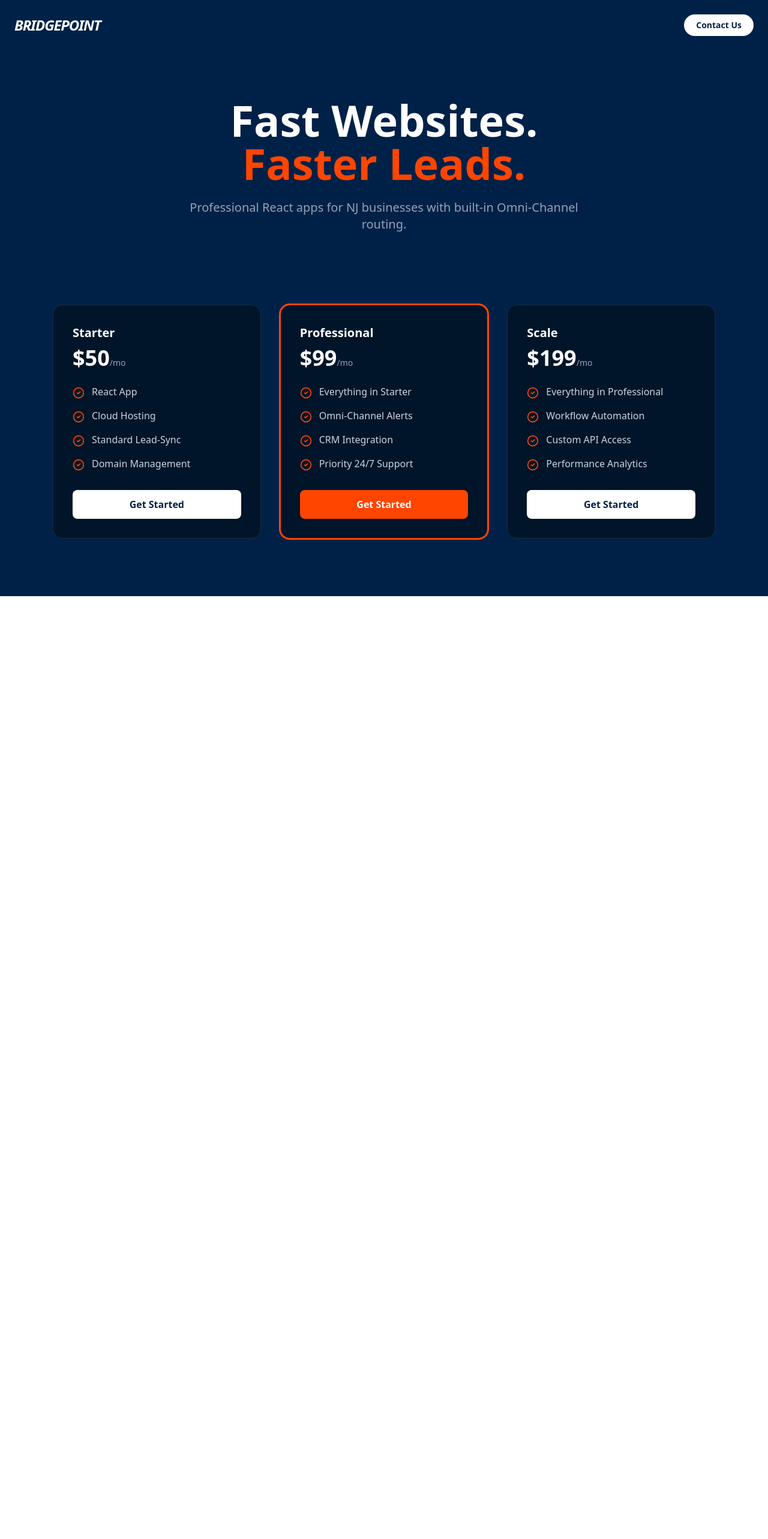
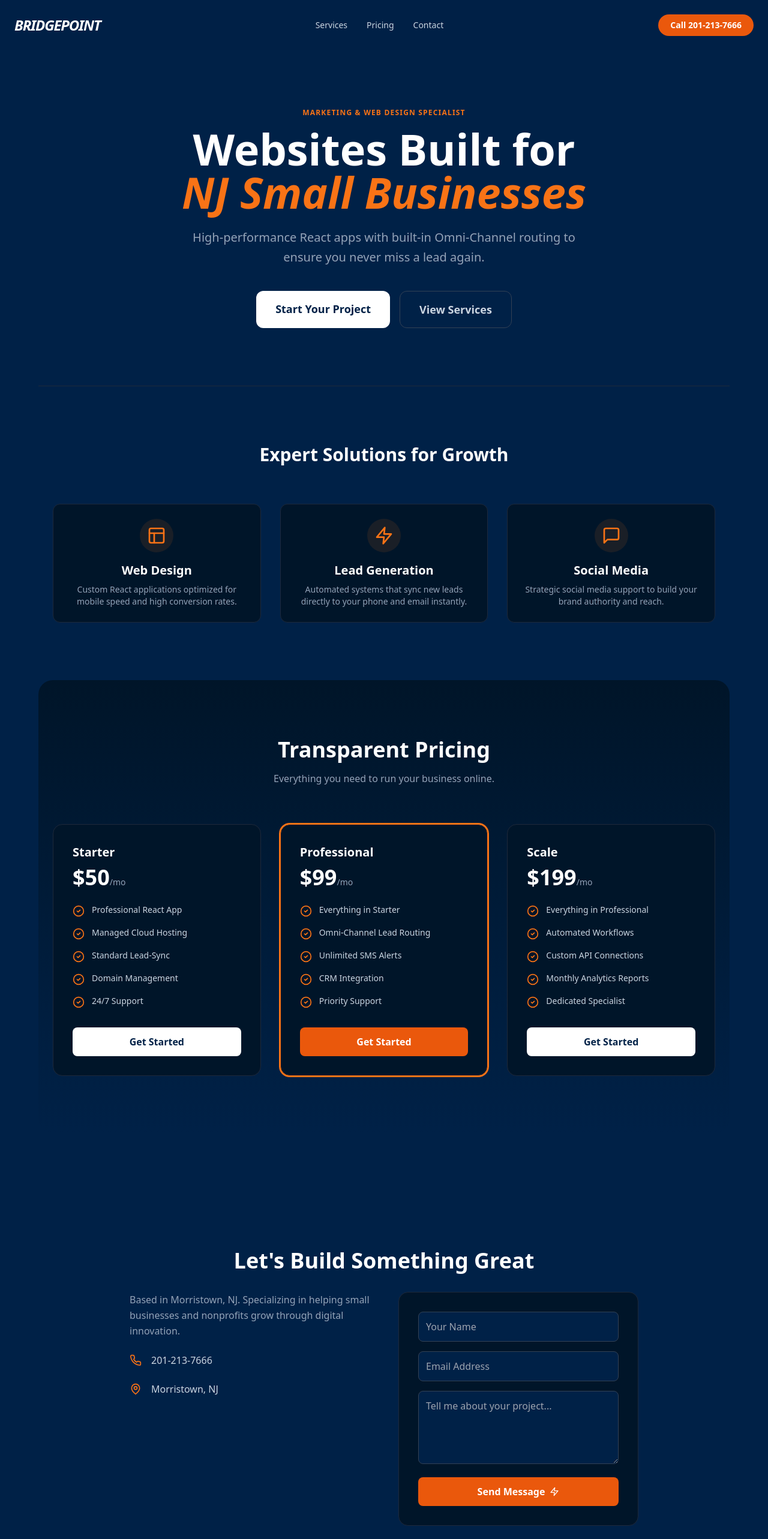
Before and after one commit to jeremyprzyhocki-ctrl/bridgepoint-marketing-site, a React (Create React App) app: page / in a window 1280 px wide. Shown: the top 2566 px of the page at 60% size. Before the commit the page ends 994 px from the top, so only its background shows below. Built offline with nearby package versions, Linux system fonts and the light colour scheme.

Commit message:
Refactor App and enhance PricingCard component
Refactor App component and enhance PricingCard with new features and styles.

```diff
--- a/src/App.js
+++ b/src/App.js
@@ -1,19 +1,29 @@
-import React from 'react';
-import { CheckCircle2 } from 'lucide-react';
+import React, { useState } from 'react';
+import { CheckCircle2, Mail, Phone, MapPin, Globe, Layout, MessageSquare, Zap } from 'lucide-react';
+
+const Feature = ({ icon: Icon, title, desc }) => (
+  <div className="flex flex-col items-center text-center p-6 bg-[#001529] rounded-xl border border-slate-800 transition hover:border-orange-500">
+    <div className="bg-orange-500/10 p-3 rounded-full mb-4">
+      <Icon className="text-orange-500 w-8 h-8" />
+    </div>
+    <h3 className="text-xl font-bold mb-2">{title}</h3>
+    <p className="text-slate-400 text-sm">{desc}</p>
+  </div>
+);
 
 const PricingCard = ({ tier, price, features, highlight = false }) => (
-  <div className={`p-8 rounded-2xl border ${highlight ? 'border-[#FF4500] ring-2 ring-[#FF4500]' : 'border-slate-800'} bg-[#001529] text-white flex flex-col h-full`}>
+  <div className={`p-8 rounded-2xl border ${highlight ? 'border-orange-500 ring-2 ring-orange-500' : 'border-slate-800'} bg-[#001529] text-white flex flex-col h-full transform transition hover:scale-105`}>
     <h3 className="text-xl font-bold mb-2">{tier}</h3>
     <div className="text-4xl font-bold mb-6">${price}<span className="text-sm font-normal text-slate-400">/mo</span></div>
-    <ul className="space-y-4 mb-8 flex-grow text-slate-300">
+    <ul className="space-y-4 mb-8 flex-grow">
       {features.map((f, i) => (
-        <li key={i} className="flex items-start gap-3">
-          <CheckCircle2 className="text-[#FF4500] w-5 h-5 mt-1 flex-shrink-0" />
+        <li key={i} className="flex items-start gap-3 text-slate-300 text-sm">
+          <CheckCircle2 className="text-orange-500 w-5 h-5 mt-0.5 flex-shrink-0" />
           <span>{f}</span>
         </li>
       ))}
     </ul>
-    <button className={`w-full py-3 rounded-lg font-bold transition ${highlight ? 'bg-[#FF4500] hover:bg-orange-700' : 'bg-white text-[#002147] hover:bg-slate-200'}`}>
+    <button className={`w-full py-3 rounded-lg font-bold transition ${highlight ? 'bg-orange-600 hover:bg-orange-700' : 'bg-white text-[#002147] hover:bg-slate-200'}`}>
       Get Started
     </button>
   </div>
@@ -21,20 +31,89 @@ const PricingCard = ({ tier, price, features, highlight = false }) => (
 
 export default function App() {
   return (
-    <div className="bg-[#002147] min-h-screen font-sans text-white">
-      <nav className="p-6 max-w-7xl mx-auto flex justify-between items-center">
+    <div className="bg-[#002147] min-h-screen font-sans text-white selection:bg-orange-500/30">
+      {/* Navigation */}
+      <nav className="p-6 max-w-7xl mx-auto flex justify-between items-center sticky top-0 bg-[#002147]/80 backdrop-blur-md z-50">
         <div className="text-2xl font-black italic tracking-tighter">BRIDGEPOINT</div>
-        <button className="bg-white text-[#002147] px-5 py-2 rounded-full font-bold text-sm">Contact Us</button>
+        <div className="hidden md:flex gap-8 text-sm font-medium text-slate-300">
+          <a href="#services" className="hover:text-orange-500 transition">Services</a>
+          <a href="#pricing" className="hover:text-orange-500 transition">Pricing</a>
+          <a href="#contact" className="hover:text-orange-500 transition">Contact</a>
+        </div>
+        <a href="tel:2012137666" className="bg-orange-600 hover:bg-orange-700 text-white px-5 py-2 rounded-full font-bold text-sm transition">
+          Call 201-213-7666
+        </a>
       </nav>
-      <section className="max-w-6xl mx-auto px-6 py-20 text-center">
-        <h1 className="text-5xl md:text-7xl font-extrabold mb-6 leading-tight">Fast Websites. <br/><span className="text-[#FF4500]">Faster Leads.</span></h1>
-        <p className="text-xl text-slate-400 max-w-2xl mx-auto mb-10">Professional React apps for NJ businesses with built-in Omni-Channel routing.</p>
+
+      {/* Hero Section */}
+      <section className="max-w-6xl mx-auto px-6 py-24 text-center">
+        <span className="text-orange-500 font-bold tracking-widest text-xs uppercase mb-4 block">Marketing & Web Design Specialist</span>
+        <h1 className="text-5xl md:text-7xl font-extrabold mb-6 leading-tight">
+          Websites Built for <br/><span className="text-orange-500 italic">NJ Small Businesses</span>
+        </h1>
+        <p className="text-xl text-slate-400 max-w-2xl mx-auto mb-10 leading-relaxed">
+          High-performance React apps with built-in Omni-Channel routing to ensure you never miss a lead again.
+        </p>
+        <div className="flex flex-col md:flex-row gap-4 justify-center">
+          <a href="#contact" className="bg-white text-[#002147] px-8 py-4 rounded-xl font-bold text-lg hover:bg-slate-200 transition">Start Your Project</a>
+          <a href="#services" className="border border-slate-700 px-8 py-4 rounded-xl font-bold text-lg hover:bg-slate-800 transition text-slate-300">View Services</a>
+        </div>
       </section>
-      <section className="max-w-6xl mx-auto px-6 pb-24 grid md:grid-cols-3 gap-8">
-        <PricingCard tier="Starter" price="50" features={["React App", "Cloud Hosting", "Standard Lead-Sync", "Domain Management"]} />
-        <PricingCard tier="Professional" price="99" highlight={true} features={["Everything in Starter", "Omni-Channel Alerts", "CRM Integration", "Priority 24/7 Support"]} />
-        <PricingCard tier="Scale" price="199" features={["Everything in Professional", "Workflow Automation", "Custom API Access", "Performance Analytics"]} />
+
+      {/* Services Section */}
+      <section id="services" className="max-w-6xl mx-auto px-6 py-24 border-t border-slate-800">
+        <h2 className="text-3xl font-bold text-center mb-16">Expert Solutions for Growth</h2>
+        <div className="grid md:grid-cols-3 gap-8">
+          <Feature icon={Layout} title="Web Design" desc="Custom React applications optimized for mobile speed and high conversion rates." />
+          <Feature icon={Zap} title="Lead Generation" desc="Automated systems that sync new leads directly to your phone and email instantly." />
+          <Feature icon={MessageSquare} title="Social Media" desc="Strategic social media support to build your brand authority and reach." />
+        </div>
       </section>
+
+      {/* Pricing Section */}
+      <section id="pricing" className="max-w-6xl mx-auto px-6 py-24 bg-gradient-to-b from-[#001529] to-[#002147] rounded-3xl mb-24">
+        <div className="text-center mb-16">
+          <h2 className="text-4xl font-bold mb-4">Transparent Pricing</h2>
+          <p className="text-slate-400">Everything you need to run your business online.</p>
+        </div>
+        <div className="grid md:grid-cols-3 gap-8">
+          <PricingCard tier="Starter" price="50" features={["Professional React App", "Managed Cloud Hosting", "Standard Lead-Sync", "Domain Management", "24/7 Support"]} />
+          <PricingCard tier="Professional" price="99" highlight={true} features={["Everything in Starter", "Omni-Channel Lead Routing", "Unlimited SMS Alerts", "CRM Integration", "Priority Support"]} />
+          <PricingCard tier="Scale" price="199" features={["Everything in Professional", "Automated Workflows", "Custom API Connections", "Monthly Analytics Reports", "Dedicated Specialist"]} />
+        </div>
+      </section>
+
+      {/* Contact Section */}
+      <section id="contact" className="max-w-4xl mx-auto px-6 py-24 text-center">
+        <h2 className="text-4xl font-bold mb-8">Let's Build Something Great</h2>
+        <div className="grid md:grid-cols-2 gap-12 text-left">
+          <div className="space-y-6">
+            <p className="text-slate-400 leading-relaxed">Based in Morristown, NJ. Specializing in helping small businesses and nonprofits grow through digital innovation.</p>
+            <div className="flex items-center gap-4 text-slate-300">
+              <Phone className="text-orange-500 w-5 h-5" />
+              <a href="tel:2012137666" className="hover:text-white transition">201-213-7666</a>
+            </div>
+            <div className="flex items-center gap-4 text-slate-300">
+              <MapPin className="text-orange-500 w-5 h-5" />
+              <span>Morristown, NJ</span>
+            </div>
+          </div>
+          <form className="space-y-4 bg-[#001529] p-8 rounded-2xl border border-slate-800">
+            <input type="text" placeholder="Your Name" className="w-full bg-[#002147] border border-slate-700 rounded-lg p-3 text-white focus:border-orange-500 outline-none" />
+            <input type="email" placeholder="Email Address" className="w-full bg-[#002147] border border-slate-700 rounded-lg p-3 text-white focus:border-orange-500 outline-none" />
+            <textarea placeholder="Tell me about your project..." rows="4" className="w-full bg-[#002147] border border-slate-700 rounded-lg p-3 text-white focus:border-orange-500 outline-none"></textarea>
+            <button className="w-full bg-orange-600 hover:bg-orange-700 text-white py-3 rounded-lg font-bold transition flex items-center justify-center gap-2">
+              Send Message <Zap className="w-4 h-4" />
+            </button>
+          </form>
+        </div>
+      </section>
+
+      {/* Footer */}
+      <footer className="border-t border-slate-800 p-10 text-center">
+        <div className="text-xl font-black italic tracking-tighter mb-4">BRIDGEPOINT</div>
+        <p className="text-slate-500 text-sm">© 2026 Bridgepoint Marketing Solutions. All rights reserved.</p>
+      </footer>
     </div>
   );
 }
```
